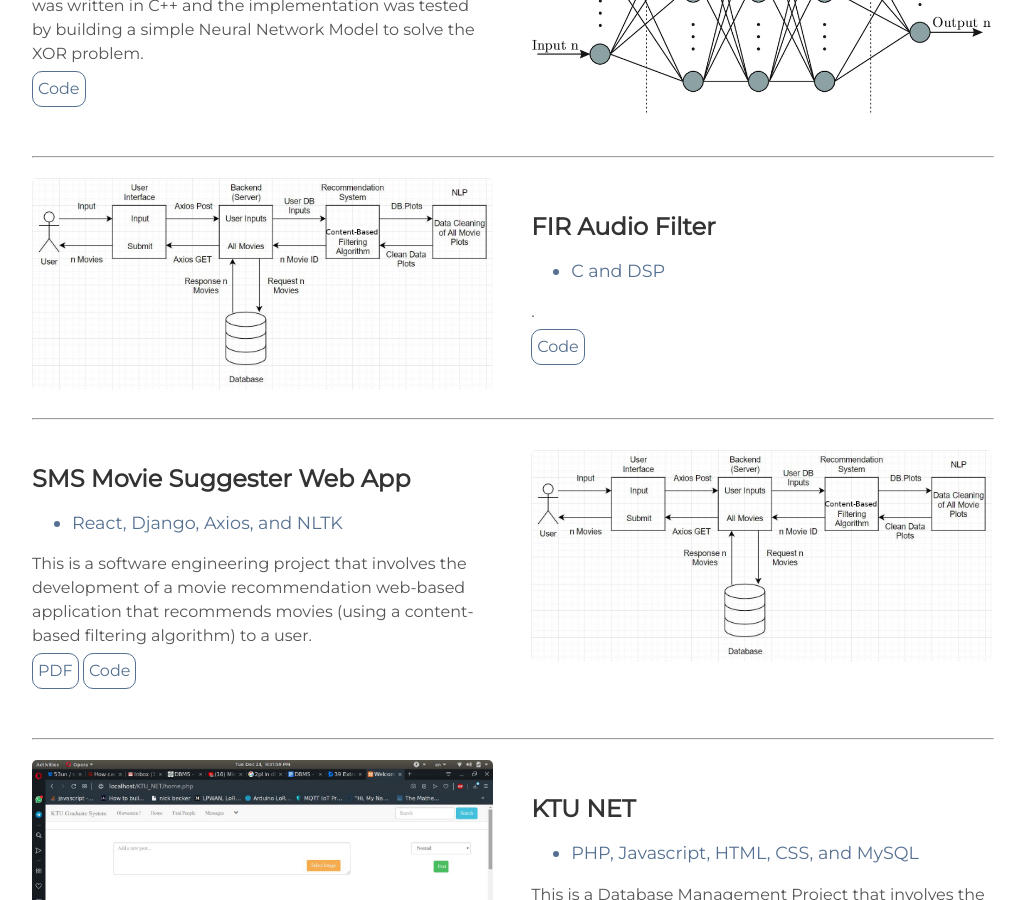
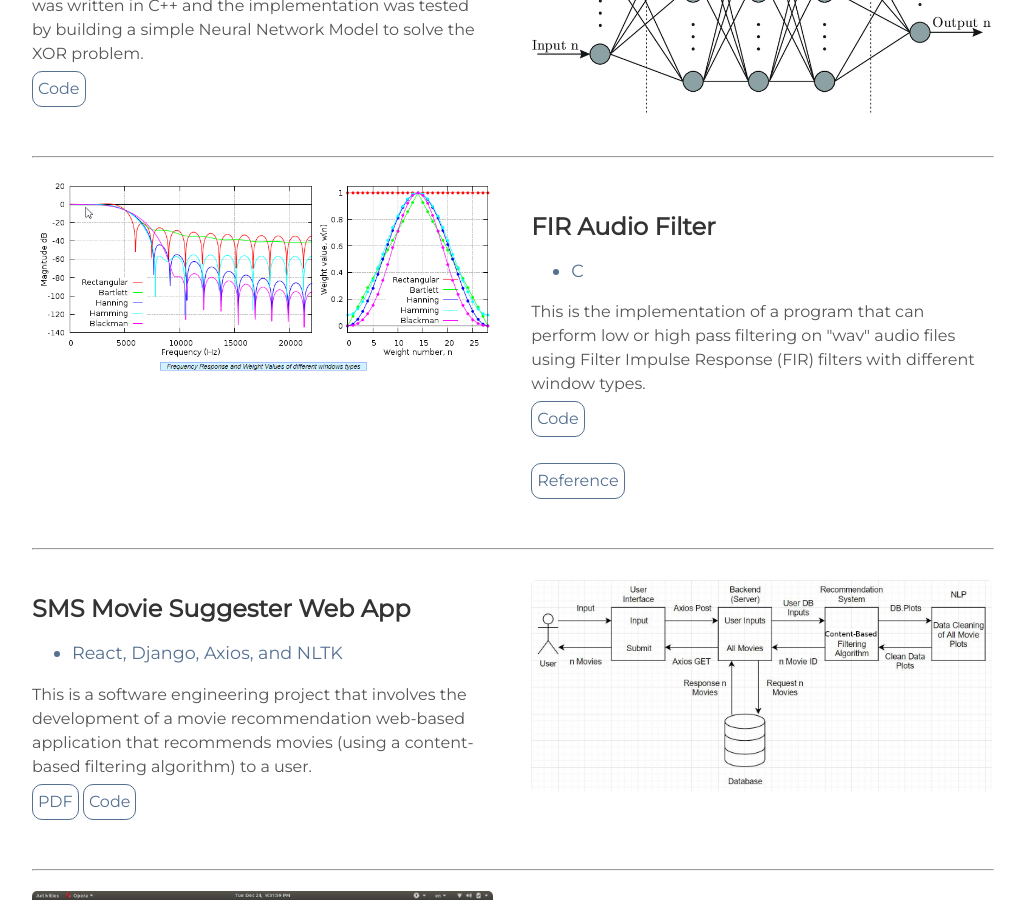
Before and after one commit to OluwaseunOjeleye/oluwaseunojeleye.github.io, a Jekyll site: the page built from index.html, in a window 1280 px wide and 900 px high, scrolled down 3919 px. Shown: the whole window, without its empty margins (128-1153 px from the left). Built offline with Jekyll 4.4.1, drawn with Linux system fonts in a browser that asks for light colours.

Commit message:
Update projects.html

```diff
--- a/_includes/projects.html
+++ b/_includes/projects.html
@@ -103,15 +103,16 @@
 
 <div class="user-projects">
   <div class="images-left">
-    <img alt="FIR Audio Filter" src="{{ "/assets/img/SMS.jpg" | prepend: site.baseurl }}" />
+    <img alt="FIR Audio Filter" src="{{ "/assets/img/FIR.png" | prepend: site.baseurl }}" />
   </div>
   <div class="contents-right">
     <h3>FIR Audio Filter</h3>
     <ul>
-    <li>C and DSP</li>
+    <li>C </li>
     </ul>
-    <p>.<br>
+    <p>This is the implementation of a program that can perform low or high pass filtering on "wav" audio files using Filter Impulse Response (FIR) filters with different window types.<br>
     <a class="project-link" href="https://github.com/OluwaseunOjeleye/FIR-Filter">Code</a></p>
+    <a class="project-link" href="http://www.labbookpages.co.uk/audio/firWindowing.html">Reference</a></p>
   </div>
 </div>
 
```
